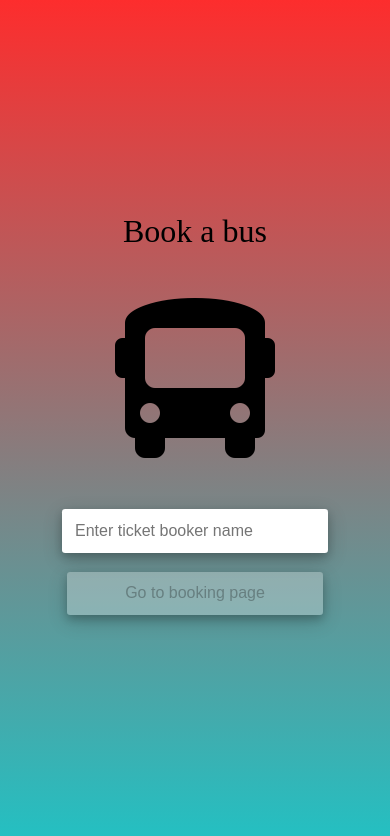
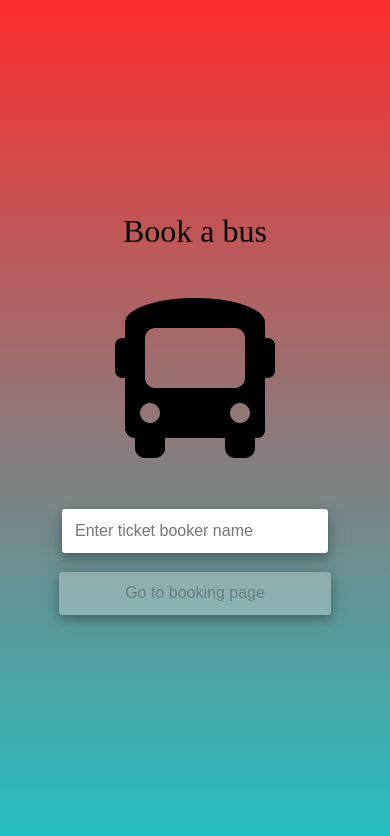
Before and after one commit to shreeshasr/book-a-bus, a React (Create React App) app: page / in a window 390 px wide. Shown: the top 836 px of the page. Built offline with nearby package versions, Linux system fonts and the light colour scheme.

Commit message:
ADDED: more width to button

```diff
--- a/src/BookerDetails/BookerDetails.scss
+++ b/src/BookerDetails/BookerDetails.scss
@@ -89,7 +89,7 @@
     .bookingPageButton{
         font-size: 1rem;
         padding: 0.8rem;
-        width: 16rem;
+        width: 17rem;
         margin: 1rem;
         border: none;
         outline: none;
@@ -100,7 +100,7 @@
     .disabledBookingPageButton{
         font-size: 1rem;
         padding: 0.8rem;
-        width: 16rem;
+        width: 17rem;
         margin: 1rem;
         border: none;
         outline: none;
```
